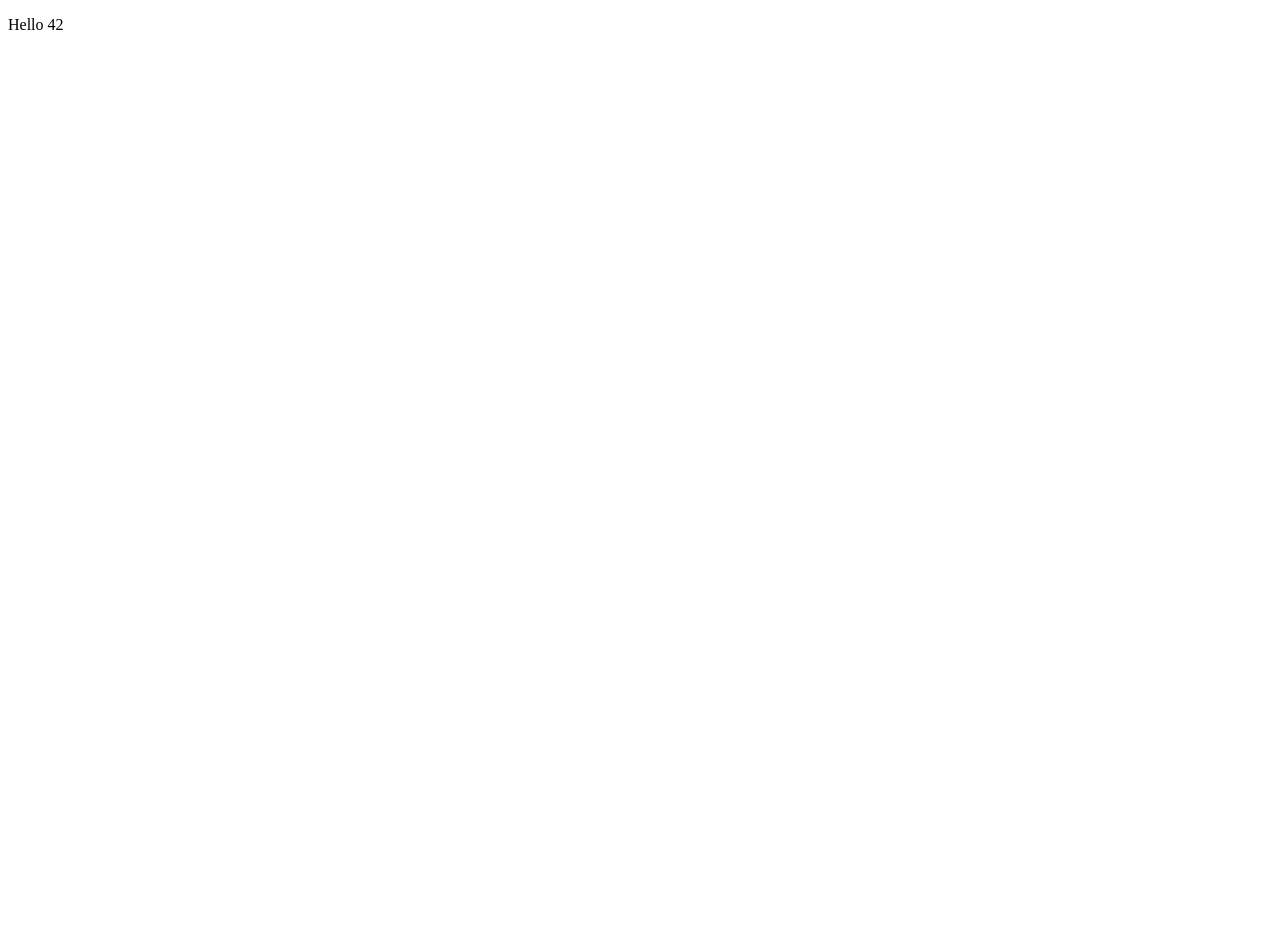
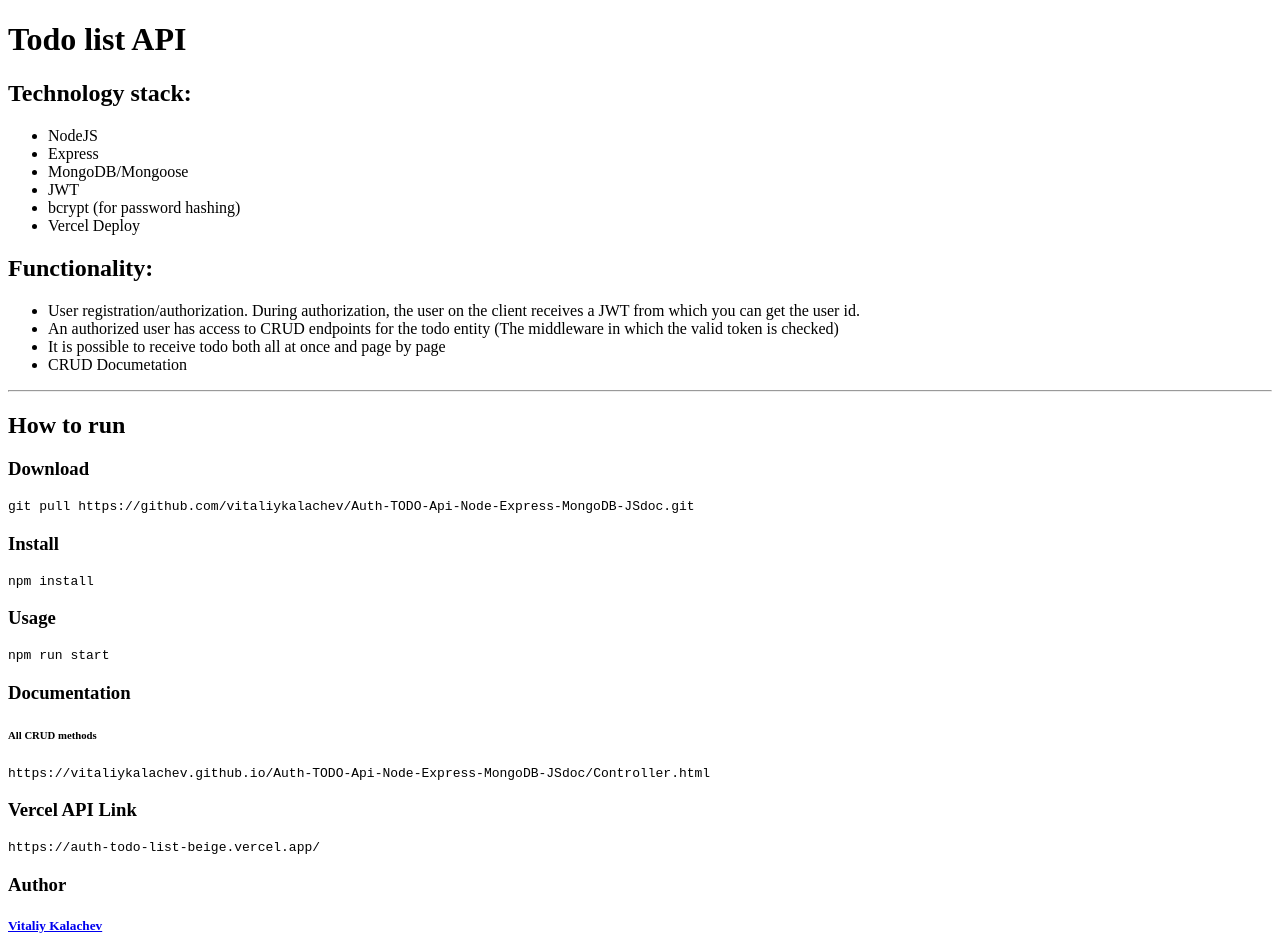
Before and after one commit to vitaliykalachev/Auth-TODO-Api-Node-Express-MongoDB-JSdoc, a website: page tutorials/tutorial.html in a window 1280 px wide. Before the commit the page ends 800 px from the top, so only its background shows below. Drawn offline with Linux system fonts and the light colour scheme.

Commit message:
add tutorial

```diff
--- a/tutorials/tutorial.html
+++ b/tutorials/tutorial.html
@@ -1,14 +1,56 @@
 <!DOCTYPE html>
 <html lang="en">
+
 <head>
     <meta charset="UTF-8">
     <meta http-equiv="X-UA-Compatible" content="IE=edge">
     <meta name="viewport" content="width=device-width, initial-scale=1.0">
     <title>Document</title>
 </head>
+
 <body>
-    <p>
-        Hello 42
-    </p>
+    <h1 id="todo-list-api">Todo list API</h1>
+    <h2 id="technology-stack-">Technology stack:</h2>
+    <ul>
+        <li>NodeJS</li>
+        <li>Express</li>
+        <li>MongoDB/Mongoose</li>
+        <li>JWT</li>
+        <li>bcrypt (for password hashing)</li>
+        <li>Vercel Deploy</li>
+    </ul>
+    <h2 id="functionality-">Functionality:</h2>
+    <ul>
+        <li>User registration/authorization. During authorization, the user on the client receives a JWT from which you
+            can get the user id.</li>
+        <li>An authorized user has access to CRUD endpoints for the todo entity (The middleware in which the valid token
+            is checked)</li>
+        <li>It is possible to receive todo both all at once and page by page</li>
+        <li>CRUD Documetation</li>
+    </ul>
+    <hr />
+
+    <h2 id="how-to-run">How to run</h2>
+    <h3 id="download">Download</h3>
+    <pre><code>git pull https://github.com/vitaliykalachev/Auth-TODO-Api-<span class="hljs-keyword">Node</span><span class="hljs-title">-Express-MongoDB-JSdoc</span>.git
+</code></pre>
+    <h3 id="install">Install</h3>
+    <pre><code>npm <span class="hljs-keyword">install</span>
+</code></pre>
+    <h3 id="usage">Usage</h3>
+    <pre><code>npm <span class="hljs-keyword">run</span><span class="bash"> start</span>
+</code></pre>
+    <h3 id="documentation">Documentation</h3>
+    <h6 id="all-crud-methods">All CRUD methods</h6>
+    <pre><code>https://vitaliykalachev.github.io/Auth-TODO-Api-<span class="hljs-keyword">Node</span><span class="hljs-title">-Express-MongoDB-JSdoc</span>/Controller.html
+</code></pre>
+    <h3 id="vercel-api-link">Vercel API Link</h3>
+    <pre><code><span class="hljs-symbol">https:</span><span class="hljs-comment">//auth-todo-list-beige.vercel.app/</span>
+</code></pre>
+    <h3 id="author">Author</h3>
+    <h5 id="-vitaliy-kalachev-https-vitaliykalachev-github-io-"><a href="https://vitaliykalachev.github.io">Vitaliy
+            Kalachev</a></h5>
+
 </body>
+
 </html>
```
